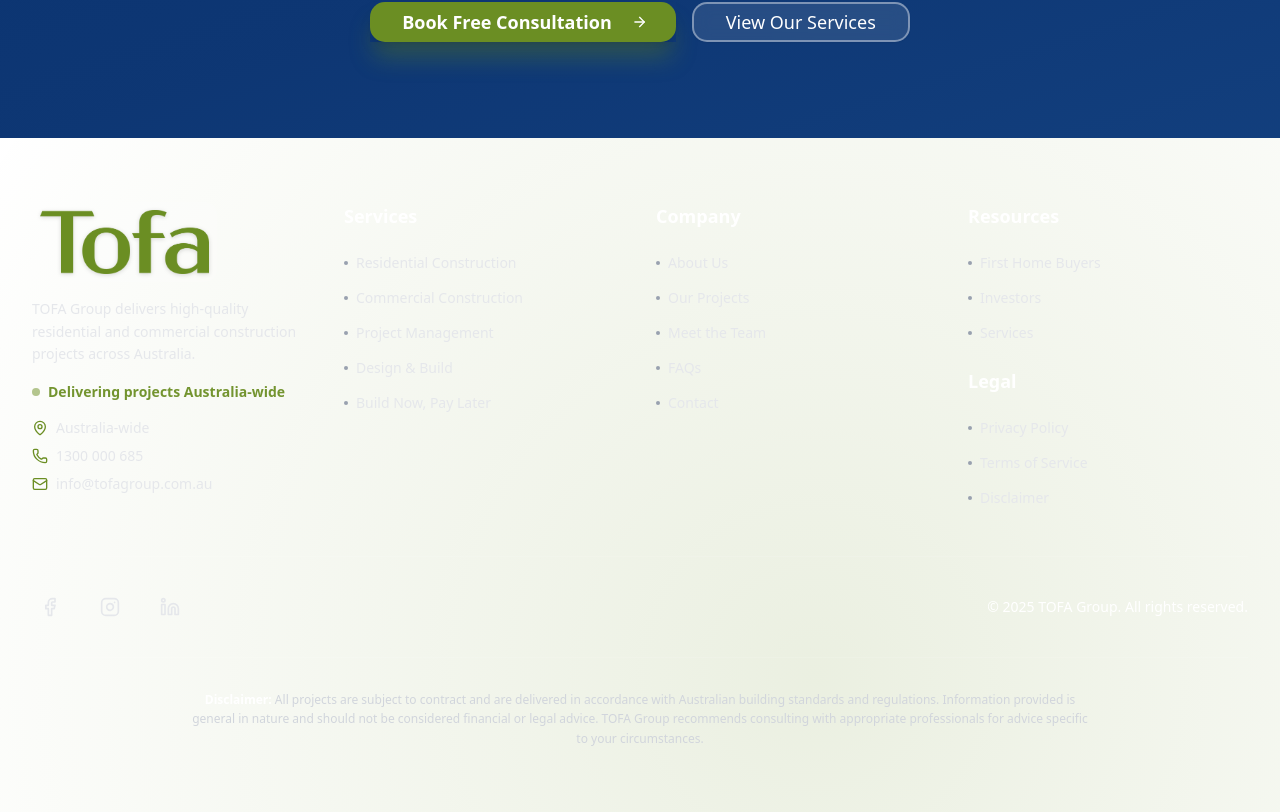
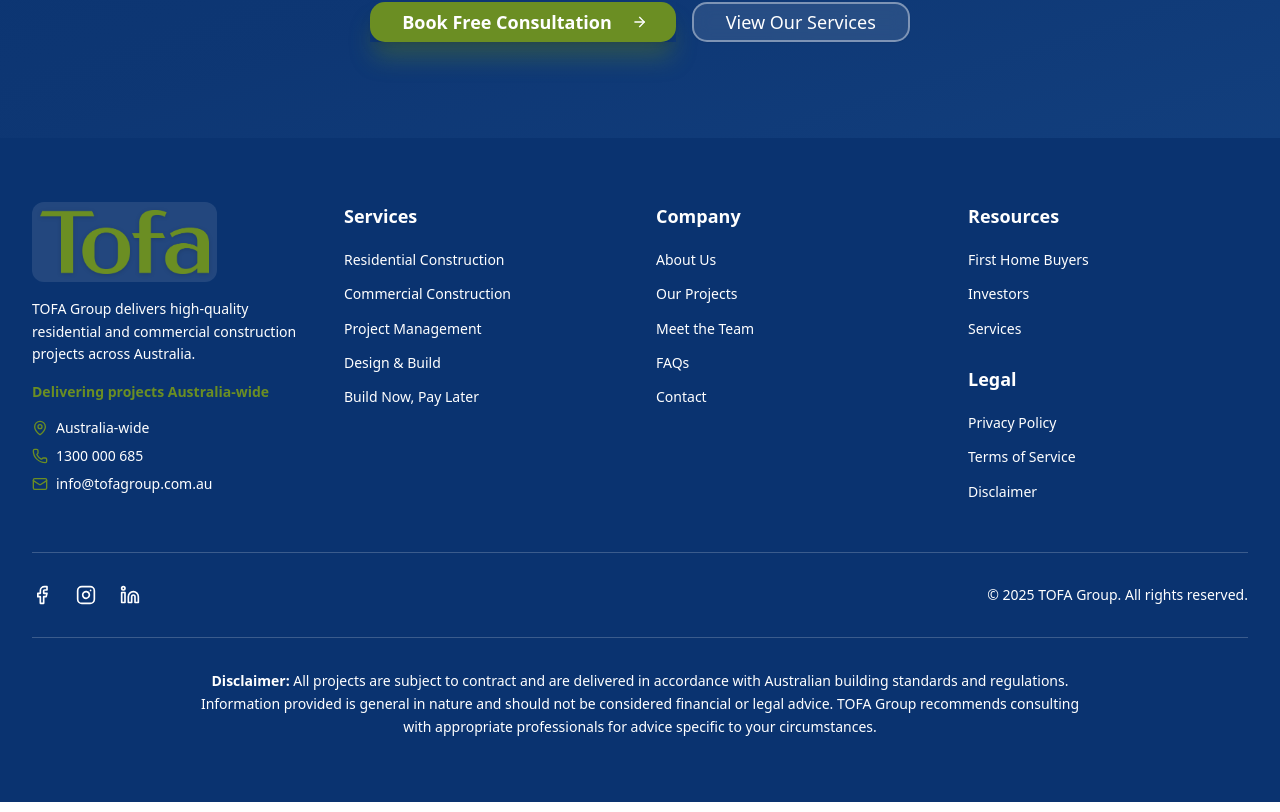
Before and after one commit to jxmstudio/gtb, a Next.js app: page / in a window 1280 px wide. Shown: the part 5155-5967 px from the top of the page. Built offline with nearby package versions, Linux system fonts and the light colour scheme.

Commit message:
Make footer text bright white and remove all opacity animations

```diff
--- a/src/components/Footer.tsx
+++ b/src/components/Footer.tsx
@@ -35,243 +35,129 @@ const footerLinks = {
 
 export const Footer: React.FC = () => {
   return (
-    <footer className="bg-gradient-to-br from-gtb-navy via-gtb-navy to-gtb-navy-light text-white relative overflow-hidden">
-      {/* Background pattern */}
-      <div className="absolute inset-0 opacity-5">
-        <div className="absolute inset-0 blueprint-grid"></div>
-      </div>
-
-      {/* Gradient overlay */}
-      <motion.div
-        className="absolute inset-0 pointer-events-none"
-        animate={{
-          background: [
-            "radial-gradient(circle at 20% 80%, rgba(107, 142, 35, 0.1), transparent)",
-            "radial-gradient(circle at 80% 80%, rgba(107, 142, 35, 0.15), transparent)",
-            "radial-gradient(circle at 20% 80%, rgba(107, 142, 35, 0.1), transparent)",
-          ]
-        }}
-        transition={{
-          duration: 10,
-          repeat: Infinity,
-          ease: "easeInOut"
-        }}
-      />
-
-      <div className="relative max-w-7xl mx-auto px-4 sm:px-6 lg:px-8 py-16">
+    <footer className="bg-gtb-navy text-white">
+      <div className="max-w-7xl mx-auto px-4 sm:px-6 lg:px-8 py-16">
         <div className="grid grid-cols-1 md:grid-cols-2 lg:grid-cols-4 gap-8">
           {/* Company Info */}
-          <motion.div
-            className="space-y-4"
-            initial={{ opacity: 0, y: 20 }}
-            whileInView={{ opacity: 1, y: 0 }}
-            viewport={{ once: true }}
-            transition={{ duration: 0.5 }}
-          >
-            <motion.div
-              whileHover={{ scale: 1.05 }}
-              transition={{ type: "spring", stiffness: 300 }}
-            >
-              <Logo size="lg" variant="inverted" />
-            </motion.div>
-            <p className="text-gray-200 text-sm leading-relaxed">
+          <div className="space-y-4">
+            <Logo size="lg" variant="inverted" />
+            <p className="text-white text-sm leading-relaxed">
               TOFA Group delivers high-quality residential and commercial construction projects across Australia.
             </p>
-            <motion.p
-              className="text-gtb-aero text-sm font-semibold flex items-center gap-2"
-              animate={{
-                opacity: [0.8, 1, 0.8]
-              }}
-              transition={{
-                duration: 3,
-                repeat: Infinity
-              }}
-            >
-              <span className="w-2 h-2 bg-gtb-aero rounded-full animate-pulse"></span>
+            <p className="text-gtb-aero text-sm font-semibold">
               Delivering projects Australia-wide
-            </motion.p>
+            </p>
             <div className="space-y-2">
-              <motion.div
-                className="flex items-center space-x-2 text-sm text-gray-200 group"
-                whileHover={{ x: 4, color: "#ffffff" }}
-                transition={{ type: "spring", stiffness: 300 }}
-              >
+              <div className="flex items-center space-x-2 text-sm text-white">
                 <MapPin className="h-4 w-4 flex-shrink-0 text-gtb-aero" />
                 <span>Australia-wide</span>
-              </motion.div>
-              <motion.div
-                className="flex items-center space-x-2 text-sm text-gray-200 group"
-                whileHover={{ x: 4 }}
-                transition={{ type: "spring", stiffness: 300 }}
-              >
+              </div>
+              <div className="flex items-center space-x-2 text-sm text-white">
                 <Phone className="h-4 w-4 flex-shrink-0 text-gtb-aero" />
-                <a href="tel:1300000685" className="hover:text-white transition-colors duration-200">
+                <a href="tel:1300000685" className="hover:text-gtb-aero transition-colors duration-200">
                   1300 000 685
                 </a>
-              </motion.div>
-              <motion.div
-                className="flex items-center space-x-2 text-sm text-gray-200 group"
-                whileHover={{ x: 4 }}
-                transition={{ type: "spring", stiffness: 300 }}
-              >
+              </div>
+              <div className="flex items-center space-x-2 text-sm text-white">
                 <Mail className="h-4 w-4 flex-shrink-0 text-gtb-aero" />
-                <a href="mailto:info@tofagroup.com.au" className="hover:text-white transition-colors duration-200">
+                <a href="mailto:info@tofagroup.com.au" className="hover:text-gtb-aero transition-colors duration-200">
                   info@tofagroup.com.au
                 </a>
-              </motion.div>
+              </div>
             </div>
-          </motion.div>
+          </div>
 
           {/* Services */}
-          <motion.div
-            initial={{ opacity: 0, y: 20 }}
-            whileInView={{ opacity: 1, y: 0 }}
-            viewport={{ once: true }}
-            transition={{ duration: 0.5, delay: 0.1 }}
-          >
+          <div>
             <h3 className="text-lg font-semibold mb-4 text-white">Services</h3>
             <ul className="space-y-2">
-              {footerLinks.services.map((link, index) => (
-                <motion.li
-                  key={link.name}
-                  initial={{ opacity: 0, x: -10 }}
-                  whileInView={{ opacity: 1, x: 0 }}
-                  viewport={{ once: true }}
-                  transition={{ delay: index * 0.05 }}
-                  whileHover={{ x: 4 }}
-                >
+              {footerLinks.services.map((link) => (
+                <li key={link.name}>
                   <Link
                     href={link.href}
-                    className="text-gray-200 hover:text-gtb-aero text-sm transition-colors duration-200 inline-flex items-center gap-2 group"
+                    className="text-white hover:text-gtb-aero text-sm transition-colors duration-200"
                   >
-                    <span className="w-1 h-1 bg-gray-400 rounded-full group-hover:bg-gtb-aero transition-colors duration-200"></span>
                     {link.name}
                   </Link>
-                </motion.li>
+                </li>
               ))}
             </ul>
-          </motion.div>
+          </div>
 
           {/* Company */}
-          <motion.div
-            initial={{ opacity: 0, y: 20 }}
-            whileInView={{ opacity: 1, y: 0 }}
-            viewport={{ once: true }}
-            transition={{ duration: 0.5, delay: 0.2 }}
-          >
+          <div>
             <h3 className="text-lg font-semibold mb-4 text-white">Company</h3>
             <ul className="space-y-2">
-              {footerLinks.company.map((link, index) => (
-                <motion.li
-                  key={link.name}
-                  initial={{ opacity: 0, x: -10 }}
-                  whileInView={{ opacity: 1, x: 0 }}
-                  viewport={{ once: true }}
-                  transition={{ delay: index * 0.05 }}
-                  whileHover={{ x: 4 }}
-                >
+              {footerLinks.company.map((link) => (
+                <li key={link.name}>
                   <Link
                     href={link.href}
-                    className="text-gray-200 hover:text-gtb-aero text-sm transition-colors duration-200 inline-flex items-center gap-2 group"
+                    className="text-white hover:text-gtb-aero text-sm transition-colors duration-200"
                   >
-                    <span className="w-1 h-1 bg-gray-400 rounded-full group-hover:bg-gtb-aero transition-colors duration-200"></span>
                     {link.name}
                   </Link>
-                </motion.li>
+                </li>
               ))}
             </ul>
-          </motion.div>
+          </div>
 
           {/* Resources & Legal */}
-          <motion.div
-            initial={{ opacity: 0, y: 20 }}
-            whileInView={{ opacity: 1, y: 0 }}
-            viewport={{ once: true }}
-            transition={{ duration: 0.5, delay: 0.3 }}
-          >
+          <div>
             <h3 className="text-lg font-semibold mb-4 text-white">Resources</h3>
             <ul className="space-y-2 mb-6">
-              {footerLinks.resources.map((link, index) => (
-                <motion.li
-                  key={link.name}
-                  initial={{ opacity: 0, x: -10 }}
-                  whileInView={{ opacity: 1, x: 0 }}
-                  viewport={{ once: true }}
-                  transition={{ delay: index * 0.05 }}
-                  whileHover={{ x: 4 }}
-                >
+              {footerLinks.resources.map((link) => (
+                <li key={link.name}>
                   <Link
                     href={link.href}
-                    className="text-gray-200 hover:text-gtb-aero text-sm transition-colors duration-200 inline-flex items-center gap-2 group"
+                    className="text-white hover:text-gtb-aero text-sm transition-colors duration-200"
                   >
-                    <span className="w-1 h-1 bg-gray-400 rounded-full group-hover:bg-gtb-aero transition-colors duration-200"></span>
                     {link.name}
                   </Link>
-                </motion.li>
+                </li>
               ))}
             </ul>
 
             <h3 className="text-lg font-semibold mb-4 text-white">Legal</h3>
             <ul className="space-y-2">
-              {footerLinks.legal.map((link, index) => (
-                <motion.li
-                  key={link.name}
-                  initial={{ opacity: 0, x: -10 }}
-                  whileInView={{ opacity: 1, x: 0 }}
-                  viewport={{ once: true }}
-                  transition={{ delay: index * 0.05 }}
-                  whileHover={{ x: 4 }}
-                >
+              {footerLinks.legal.map((link) => (
+                <li key={link.name}>
                   <Link
                     href={link.href}
-                    className="text-gray-200 hover:text-gtb-aero text-sm transition-colors duration-200 inline-flex items-center gap-2 group"
+                    className="text-white hover:text-gtb-aero text-sm transition-colors duration-200"
                   >
-                    <span className="w-1 h-1 bg-gray-400 rounded-full group-hover:bg-gtb-aero transition-colors duration-200"></span>
                     {link.name}
                   </Link>
-                </motion.li>
+                </li>
               ))}
             </ul>
-          </motion.div>
+          </div>
         </div>
 
         {/* Social Links */}
-        <motion.div
-          className="mt-12 pt-8 border-t border-white/10"
-          initial={{ opacity: 0 }}
-          whileInView={{ opacity: 1 }}
-          viewport={{ once: true }}
-          transition={{ duration: 0.5, delay: 0.4 }}
-        >
+        <div className="mt-12 pt-8 border-t border-white/20">
           <div className="flex flex-col md:flex-row justify-between items-center space-y-4 md:space-y-0">
             <div className="flex space-x-6">
-              <motion.a
+              <a
                 href="#"
-                className="text-gray-200 hover:text-gtb-aero transition-colors duration-200 p-2 rounded-lg hover:bg-white/5"
+                className="text-white hover:text-gtb-aero transition-colors duration-200"
                 aria-label="Facebook"
-                whileHover={{ scale: 1.2, rotate: 5 }}
-                whileTap={{ scale: 0.9 }}
               >
                 <Facebook className="h-5 w-5" />
-              </motion.a>
-              <motion.a
+              </a>
+              <a
                 href="#"
-                className="text-gray-200 hover:text-gtb-aero transition-colors duration-200 p-2 rounded-lg hover:bg-white/5"
+                className="text-white hover:text-gtb-aero transition-colors duration-200"
                 aria-label="Instagram"
-                whileHover={{ scale: 1.2, rotate: 5 }}
-                whileTap={{ scale: 0.9 }}
               >
                 <Instagram className="h-5 w-5" />
-              </motion.a>
-              <motion.a
+              </a>
+              <a
                 href="#"
-                className="text-gray-200 hover:text-gtb-aero transition-colors duration-200 p-2 rounded-lg hover:bg-white/5"
+                className="text-white hover:text-gtb-aero transition-colors duration-200"
                 aria-label="LinkedIn"
-                whileHover={{ scale: 1.2, rotate: 5 }}
-                whileTap={{ scale: 0.9 }}
               >
                 <Linkedin className="h-5 w-5" />
-              </motion.a>
+              </a>
             </div>
             <div className="text-sm text-white text-center">
               <p className="font-medium">
@@ -279,12 +165,12 @@ export const Footer: React.FC = () => {
               </p>
             </div>
           </div>
-        </motion.div>
+        </div>
 
         {/* Disclaimer */}
-        <div className="mt-8 pt-8 border-t border-white/10">
-          <p className="text-xs text-gray-300 leading-relaxed text-center max-w-4xl mx-auto">
-            <strong className="text-white">Disclaimer:</strong> All projects are subject to contract and are delivered in accordance with Australian building standards and regulations. Information provided is general in nature and should not be considered financial or legal advice. TOFA Group recommends consulting with appropriate professionals for advice specific to your circumstances.
+        <div className="mt-8 pt-8 border-t border-white/20">
+          <p className="text-sm text-white leading-relaxed text-center max-w-4xl mx-auto">
+            <strong>Disclaimer:</strong> All projects are subject to contract and are delivered in accordance with Australian building standards and regulations. Information provided is general in nature and should not be considered financial or legal advice. TOFA Group recommends consulting with appropriate professionals for advice specific to your circumstances.
           </p>
         </div>
       </div>
```
